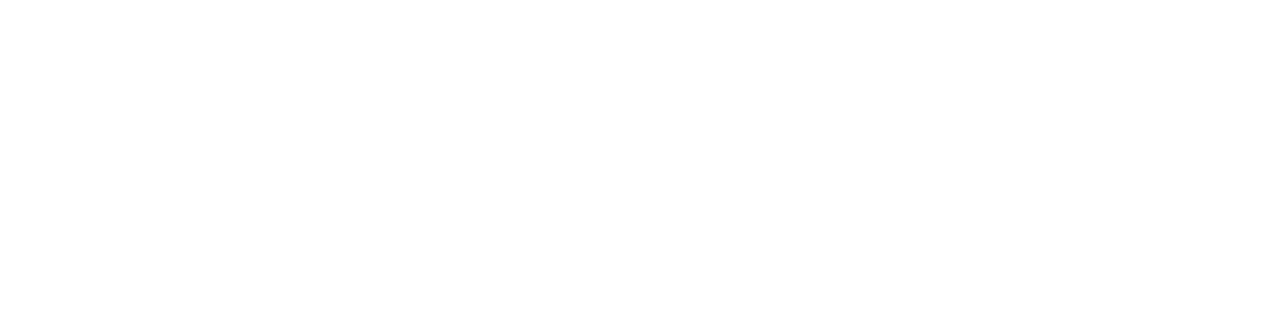
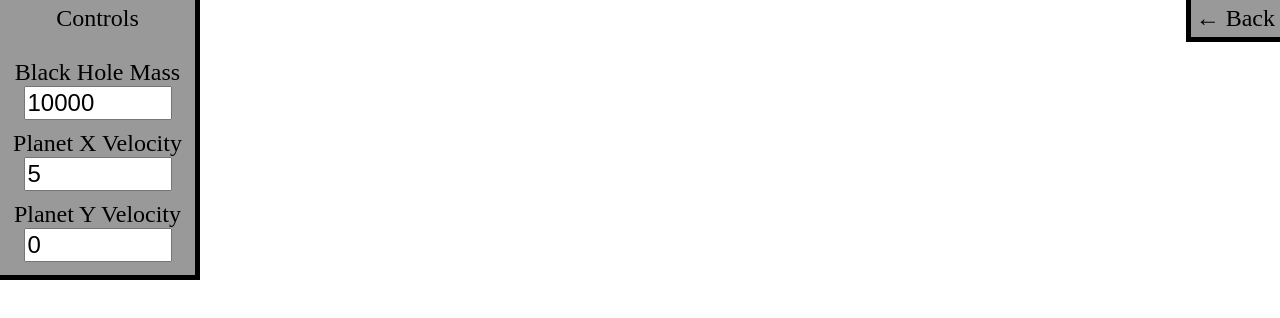
Before and after one commit to EvilTeliportist/Doodles, a plain HTML site: page sketches/gravity/index.html in a window 1280 px wide. Drawn offline with nearby package versions, Linux system fonts and the light colour scheme.

Commit message:
Added options to gravity and back button to all sketches

```diff
--- a/sketches/classes.js
+++ b/sketches/classes.js
@@ -94,7 +94,7 @@ class BlackHole {
     constructor(mass, x, y, image){
         this.x = x;
         this.y = y;
-        this.r = 15;
+        this.r = 15 * (mass / 10000);
         this.mass = mass;
         this.image = image;
     }
@@ -115,15 +115,15 @@ class BlackHole {
 }
 
 class OrbitBall {
-    constructor(mass, x, y){
+    constructor(mass, x, y, vx, vy){
         this.m = mass;
         this.x = x;
         this.y = y;
         this.r = 10;
         this.color = hex();
 
-        this.vx = 5;
-        this.vy = 0;
+        this.vx = vx;
+        this.vy = vy;
 
         this.g = .0001;
     }
--- a/sketches/gravity/index.html
+++ b/sketches/gravity/index.html
@@ -7,7 +7,16 @@
   </head>
   <body>
     <canvas height='100' width='100'></canvas>
-    <img id='blackhole' src='https://icons.iconarchive.com/icons/zairaam/bumpy-planets/256/blackhole-icon.png' style='display:none;'/>
+    <div id='controls'>
+        <p1>Controls</p1><br><br>
+        <label>Black Hole Mass</label>
+        <input id='mass' type='number' value="10000"></input>
+        <label>Planet X Velocity</label>
+        <input id='x' type='number' value="5"></input>
+        <label>Planet Y Velocity</label>
+        <input id='y' type='number' value="0"></input>
+    </div>
+    <div id="back"><a href='../../index.html'>&larr; Back</a></div>
 </body>
   <script src="https://ajax.googleapis.com/ajax/libs/jquery/3.5.1/jquery.min.js"></script>
   <script src='../helpers.js'></script>
--- a/sketches/gravity/main.js
+++ b/sketches/gravity/main.js
@@ -6,10 +6,11 @@ orbits = []
 
 document.addEventListener('mouseup', (e) => {
     if (e.shiftKey){
-        black_holes.push(new BlackHole(10000, e.clientX, e.clientY, image));
+        black_holes.push(new BlackHole(parseInt($("#mass").val()), e.clientX, e.clientY, image));
     } else {
-        orbits.push(new OrbitBall(.1, e.clientX, e.clientY));
-        console.log(orbits.length)
+        if(e.clientX > 200 || e.clientY > 280){
+            orbits.push(new OrbitBall(.1, e.clientX, e.clientY, parseInt($("#x").val()), parseInt($("#y").val())));
+        }
     }
 })
 
--- a/sketches/gravity/style.css
+++ b/sketches/gravity/style.css
@@ -11,3 +11,50 @@ body {
   height: 100vh;
   width: 100vw;
 }
+
+#controls {
+    position: absolute;
+    text-align: center;
+    font-size: 24px;
+    padding: 5px;
+    background-color: #999999;
+    border-right: 5px solid black;
+    border-bottom: 5px solid black;
+    top: 0;
+    width: 200px;
+    height: 280px;
+    padding-bottom: 10px;
+    user-select: none;
+}
+
+input {
+    font-size: 24px;
+    width: 80%;
+    margin-bottom: 10px;
+}
+
+#submit {
+    width: 80%;
+}
+
+#back {
+    position: absolute;
+    background-color: #999999;
+    font-size: 24px;
+    top:0;
+    right:0;
+    border-bottom: 5px solid black;
+    border-left: 5px solid black;
+    transition: .3s;
+    cursor: pointer;
+    padding: 5px;
+}
+
+#back a{
+    text-decoration: none;
+    color: black;
+}
+
+#back:hover {
+    background-color: #a9a9a9;
+}
--- a/sketches/pendulum/style.css
+++ b/sketches/pendulum/style.css
@@ -34,3 +34,26 @@ input {
 #submit {
     width: 80%;
 }
+
+
+#back {
+    position: absolute;
+    background-color: #999999;
+    font-size: 24px;
+    top:0;
+    right:0;
+    border-bottom: 5px solid black;
+    border-left: 5px solid black;
+    transition: .3s;
+    cursor: pointer;
+    padding: 5px;
+}
+
+#back a{
+    text-decoration: none;
+    color: black;
+}
+
+#back:hover {
+    background-color: #a9a9a9;
+}
--- a/sketches/trees/style.css
+++ b/sketches/trees/style.css
@@ -24,3 +24,26 @@ body {
     width: 200px;
     padding-bottom: 10px;
 }
+
+
+#back {
+    position: absolute;
+    background-color: #999999;
+    font-size: 24px;
+    top:0;
+    right:0;
+    border-bottom: 5px solid black;
+    border-left: 5px solid black;
+    transition: .3s;
+    cursor: pointer;
+    padding: 5px;
+}
+
+#back a{
+    text-decoration: none;
+    color: black;
+}
+
+#back:hover {
+    background-color: #a9a9a9;
+}
```
Also changed, not shown: sketches/pendulum/index.html (+1 -0 lines), sketches/trees/index.html (+1 -0 lines).
